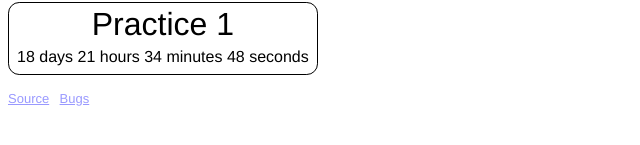
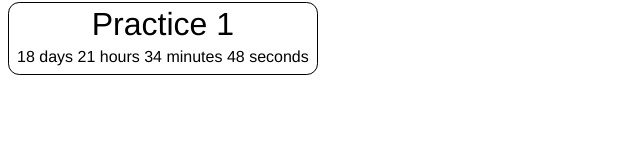
Before and after one commit to jmp/f1cd, a React (Create React App) app: page / in a window 1280 px wide. Shown: the part 307-452 px from the top of the page, without its empty margins (0-640 px from the left). Built offline with nearby package versions, Linux system fonts and the light colour scheme.

Commit message:
Remove footer

```diff
--- a/src/components/App.tsx
+++ b/src/components/App.tsx
@@ -1,6 +1,5 @@
 import React, {useEffect, useState} from 'react';
 import {Header} from './Header';
-import {Footer} from './Footer';
 import {Body} from './Body';
 import {Season} from '../models/season';
 import './App.css';
@@ -22,7 +21,6 @@ function App({ season, getDate, updateInterval }: AppProps) {
     return <>
         <Header />
         <Body season={season} date={date} />
-        <Footer />
     </>;
 }
 
--- a/src/components/Footer.css
+++ /dev/null
@@ -1,15 +0,0 @@
-footer {
-    padding-top: 1em;
-}
-
-footer ul {
-    list-style: none;
-    font-size: small;
-    margin: 0;
-    padding: 0;
-}
-
-footer li {
-    display: inline;
-    margin-right: 0.8em;
-}
--- a/src/components/Footer.tsx
+++ /dev/null
@@ -1,13 +0,0 @@
-import React from 'react';
-import './Footer.css';
-
-export function Footer() {
-    return (
-        <footer data-testid='footer'>
-            <ul>
-                <li><a data-testid='source-link' href='https://github.com/jmp/f1cd'>Source</a></li>
-                <li><a data-testid='issues-link' href='https://github.com/jmp/f1cd/issues'>Bugs</a></li>
-            </ul>
-        </footer>
-    );
-}
```
Also changed, not shown: 2 other files (tests, documents, lock files or other folders).
